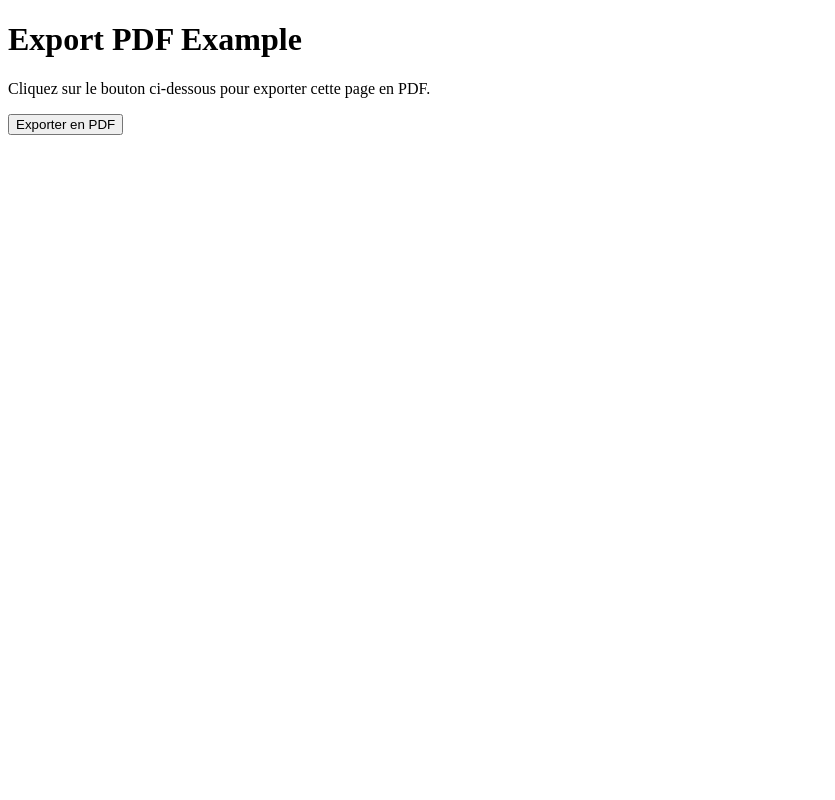
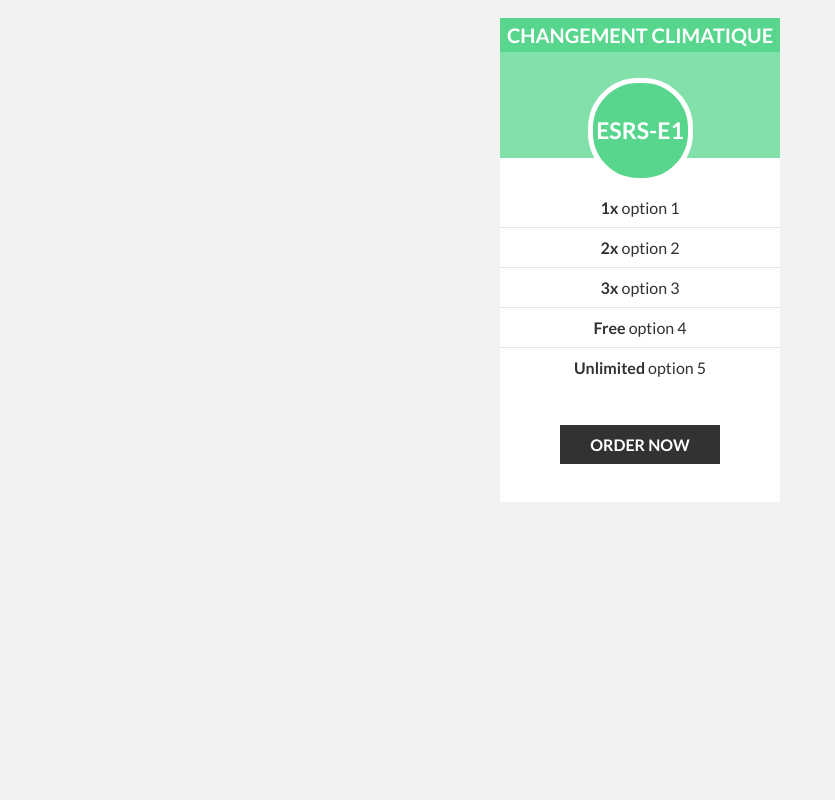
Before and after one commit to Nyftheart/WEBPHPESRS, a PHP site: page /TestPDF.php in a window 1280 px wide. Shown: the whole page, without its empty margins (0-835 px from the left). Run offline with PHP 8.4, Linux system fonts and the light colour scheme.

Commit message:
ajout debut style

```diff
--- a/TestPDF.php
+++ b/TestPDF.php
@@ -1,15 +1,178 @@
-<!DOCTYPE html>
-<html lang="fr">
-<head>
-    <meta charset="UTF-8">
-    <meta name="viewport" content="width=device-width, initial-scale=1.0">
-    <title>Export PDF</title>
-</head>
-<body>
-<h1>Export PDF Example</h1>
-<p>Cliquez sur le bouton ci-dessous pour exporter cette page en PDF.</p>
-<form method="post" action="export_pdf.php">
-    <button type="submit" name="export_pdf">Exporter en PDF</button>
-</form>
-</body>
-</html>
+<div id="price">
+    <!--price tab-->
+    <div class="plan">
+        <div class="plan-inner">
+            <div class="entry-title">
+                <h3>Changement climatique</h3>
+                <div class="price">ESRS-E1</div>
+            </div>
+            <div class="entry-content">
+                <ul>
+                    <li><strong>1x</strong> option 1</li>
+                    <li><strong>2x</strong> option 2</li>
+                    <li><strong>3x</strong> option 3</li>
+                    <li><strong>Free</strong> option 4</li>
+                    <li><strong>Unlimited</strong> option 5</li>
+                </ul>
+            </div>
+            <div class="btn">
+                <a href="#">Order Now</a>
+            </div>
+        </div>
+    </div>
+    <!-- end of price tab-->
+
+</div>
+
+<style>
+    @import url(https://fonts.googleapis.com/css?family=Lato:400,700);
+
+    body {
+        background: #F2F2F2;
+        padding: 0;
+        maring: 0;
+    }
+
+    #price {
+        text-align: center;
+    }
+
+    .plan {
+        display: inline-block;
+        margin: 10px 1%;
+        font-family: 'Lato', Arial, sans-serif;
+    }
+
+    .plan-inner {
+        background: #fff;
+        margin: 0 auto;
+        min-width: 280px;
+        max-width: 100%;
+        position:relative;
+    }
+
+    .entry-title {
+        background: #82E0AA;
+        height: 140px;
+        position: relative;
+        text-align: center;
+        color: #fff;
+        margin-bottom: 30px;
+    }
+
+    .entry-title>h3 {
+        background: #58D68D;
+        font-size: 20px;
+        padding: 5px 0;
+        text-transform: uppercase;
+        font-weight: 700;
+        margin: 0;
+    }
+
+    .entry-title .price {
+        position: absolute;
+        bottom: -25px;
+        background: #58D68D;
+        height: 95px;
+        width: 95px;
+        margin: 0 auto;
+        left: 0;
+        right: 0;
+        overflow: hidden;
+        border-radius: 50px;
+        border: 5px solid #fff;
+        line-height: 95px;
+        font-size: 23px;
+        font-weight: 700;
+    }
+
+    .price span {
+        position: absolute;
+        font-size: 9px;
+        bottom: -10px;
+        left: 30px;
+        font-weight: 400;
+    }
+
+    .entry-content {
+        color: #323232;
+    }
+
+    .entry-content ul {
+        margin: 0;
+        padding: 0;
+        list-style: none;
+        text-align: center;
+    }
+
+    .entry-content li {
+        border-bottom: 1px solid #E5E5E5;
+        padding: 10px 0;
+    }
+
+    .entry-content li:last-child {
+        border: none;
+    }
+
+    .btn {
+        padding: 3em 0;
+        text-align: center;
+    }
+
+    .btn a {
+        background: #323232;
+        padding: 10px 30px;
+        color: #fff;
+        text-transform: uppercase;
+        font-weight: 700;
+        text-decoration: none
+    }
+    .hot {
+        position: absolute;
+        top: -7px;
+        background: #F80;
+        color: #fff;
+        text-transform: uppercase;
+        z-index: 2;
+        padding: 2px 5px;
+        font-size: 9px;
+        border-radius: 2px;
+        right: 10px;
+        font-weight: 700;
+    }
+    .basic .entry-title {
+        background: #75DDD9;
+    }
+
+    .basic .entry-title > h3 {
+        background: #44CBC6;
+    }
+
+    .basic .price {
+        background: #44CBC6;
+    }
+
+    .standard .entry-title {
+        background: #4484c1;
+    }
+
+    .standard .entry-title > h3 {
+        background: #3772aa;
+    }
+
+    .standard .price {
+        background: #3772aa;
+    }
+
+    .ultimite .entry-title > h3 {
+        background: #DD4B5E;
+    }
+
+    .ultimite .entry-title {
+        background: #F75C70;
+    }
+
+    .ultimite .price {
+        background: #DD4B5E;
+    }
+</style>
```
